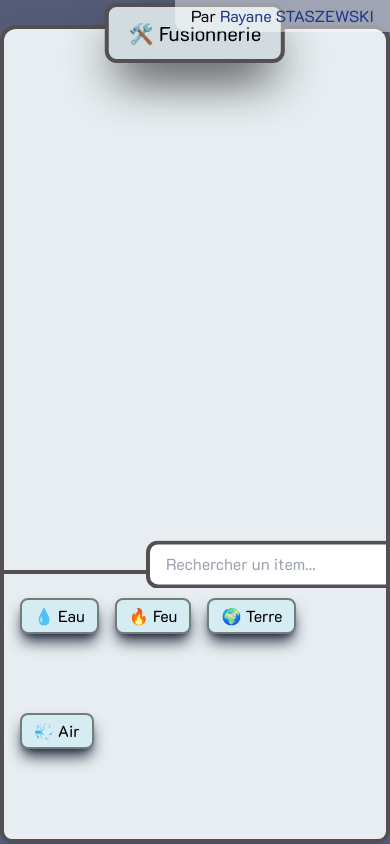
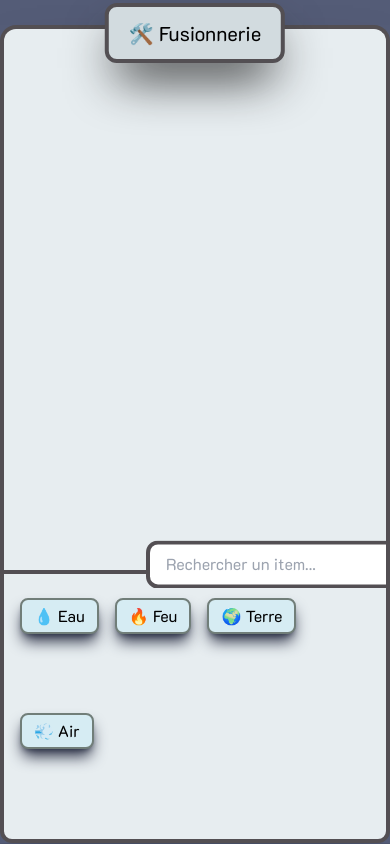
Before and after one commit to zonetecde/fusionnerie, a SvelteKit app: page / in a window 390 px wide. Built offline with nearby package versions, Linux system fonts and the light colour scheme.

Commit message:
+ nom prenom hidden si ecran petit

```diff
--- a/src/routes/+layout.svelte
+++ b/src/routes/+layout.svelte
@@ -4,7 +4,7 @@
 
 <slot />
 
-<div class="absolute top-0 right-0 bg-[#ffffff71] px-4 py-1 rounded-bl-xl">
+<div class="absolute top-0 right-0 bg-[#ffffff71] px-4 py-1 rounded-bl-xl md:block hidden">
 	Par <a
 		href="https://www.rayanestaszewski.fr"
 		target="_blank"
```
